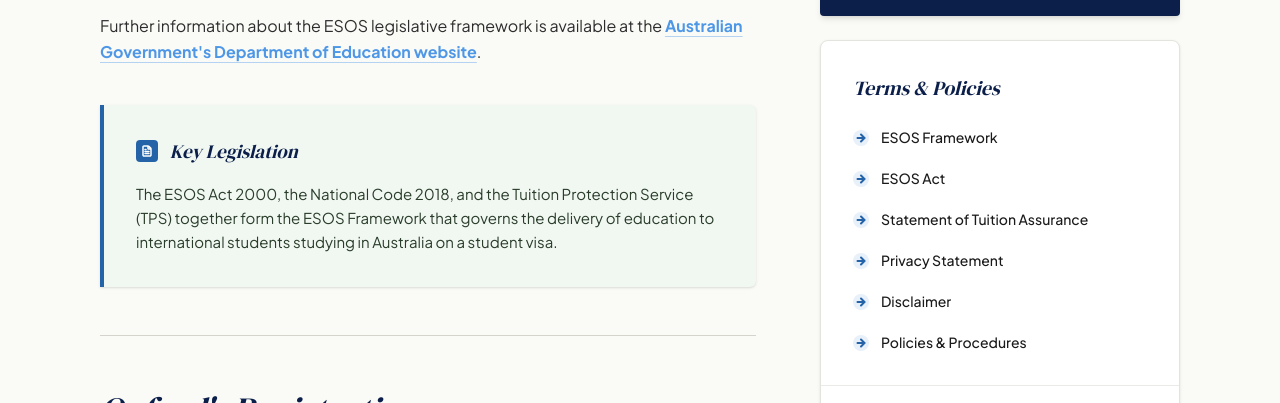
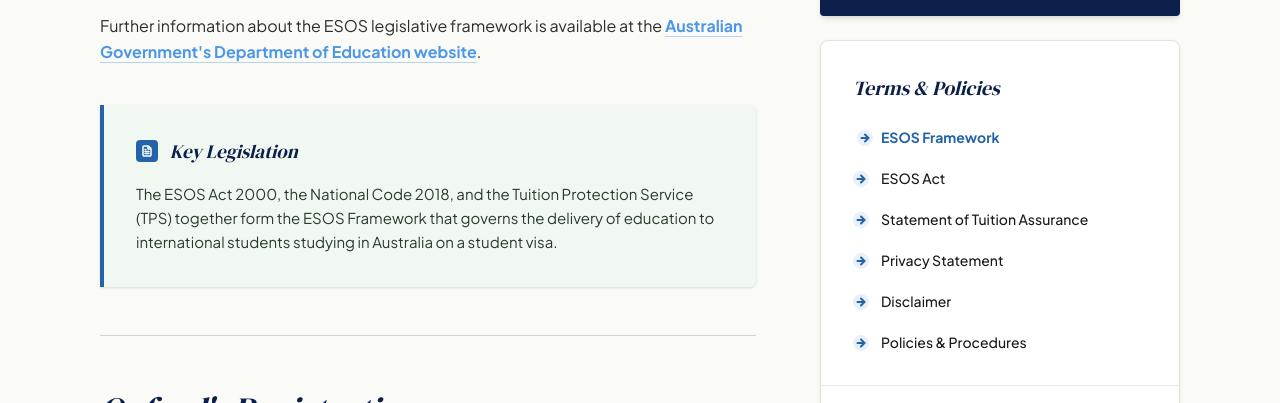
Before and after one commit to Abhij9920/ohie_web, a Next.js app: page /student-life/esos-framework in a window 1280 px wide. Shown: the part 820-1223 px from the top of the page. Built offline with nearby package versions, Linux system fonts and the light colour scheme.

Commit message:
feat: add icon component library for UI features

```diff
--- a/components/EsosContent.tsx
+++ b/components/EsosContent.tsx
@@ -135,18 +135,23 @@ const SectionHeading = ({ title }: { title: string }) => (
   </>
 );
 
-const SidebarLinksSection = ({ title, links }: { title: string, links: string[] }) => (
+const SidebarLinksSection = ({ title, links, activeLink }: { title: string, links: string[], activeLink?: string }) => (
   <div className="p-6 md:p-8">
     <h3 className="text-[#0B1F4A] text-[20px] italic mb-6" style={{ fontFamily: 'var(--font-dm-serif)' }}>{title}</h3>
     <ul className="space-y-5">
-      {links.map((link, idx) => (
-        <li key={idx}>
-          <Link href="#" className="flex items-center gap-3 text-[14px] text-[#1A1A1A] hover:text-[#2463A7] transition-colors group font-medium">
-            <span className="shrink-0 transition-transform group-hover:translate-x-1"><ArrowRightIcon /></span>
-            {link}
-          </Link>
-        </li>
-      ))}
+      {links.map((link, idx) => {
+        const isActive = activeLink === link;
+        return (
+          <li key={idx}>
+            <Link href="#" className={`flex items-center gap-3 text-[14px] transition-colors group ${isActive ? 'text-[#2463A7] font-bold' : 'text-[#1A1A1A] font-medium hover:text-[#2463A7]'}`}>
+              <span className={`shrink-0 transition-transform ${isActive ? 'translate-x-1' : 'group-hover:translate-x-1'}`}>
+                <ArrowRightIcon />
+              </span>
+              {link}
+            </Link>
+          </li>
+        );
+      })}
     </ul>
   </div>
 );
@@ -454,6 +459,7 @@ export default function EsosContent() {
             <SidebarLinksSection
               title="Terms & Policies"
               links={['ESOS Framework', 'ESOS Act', 'Statement of Tuition Assurance', 'Privacy Statement', 'Disclaimer', 'Policies & Procedures']}
+              activeLink="ESOS Framework"
             />
 
             <div className="w-full h-[1px] bg-[#EAEAE6]"></div>
```
